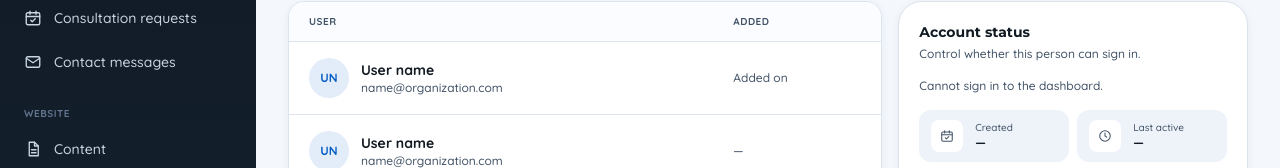
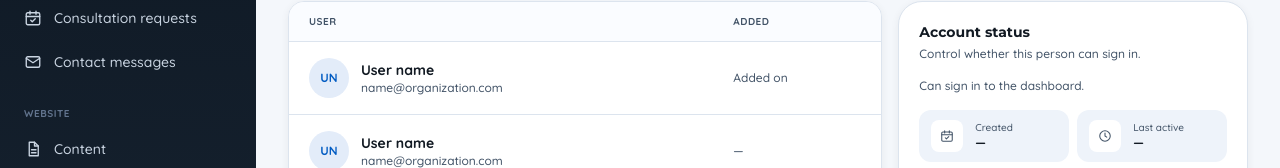
Before and after one commit to EntertabOrganization/SamaTech, a Next.js app: page /dashboard/users in a window 1280 px wide. Shown: the part 200-368 px from the top of the page. Built offline with nearby package versions, Linux system fonts and the light colour scheme; no server answers.

Commit message:
update home page

```diff
--- a/app/dashboard/(protected)/users/page.tsx
+++ b/app/dashboard/(protected)/users/page.tsx
@@ -1,8 +1,9 @@
 import PageHeader from "@/Components/dashboard/Layout/PageHeader";
 import Pagination from "@/Components/dashboard/users/Pagination";
-import CreateUserCard from "@/Components/dashboard/users/UserStateCard";
+// import UserStateCard from "@/Components/dashboard/users/UserStateCard";
 import UserList from "@/Components/dashboard/users/UserList";
 import UserRow from "@/Components/dashboard/users/UserRow";
+import UserStatusCard from "@/Components/dashboard/users/UserStateCard";
 
 export default async function UsersPage({
   searchParams,
@@ -39,7 +40,11 @@ export default async function UsersPage({
           <Pagination page={page} totalPages={totalPages} />
         </div>
 
-        <CreateUserCard />
+        <UserStatusCard
+          userId="{user.id}"
+          userName="{user.name}"
+          status="active"
+        />
       </div>
     </div>
   );
```
